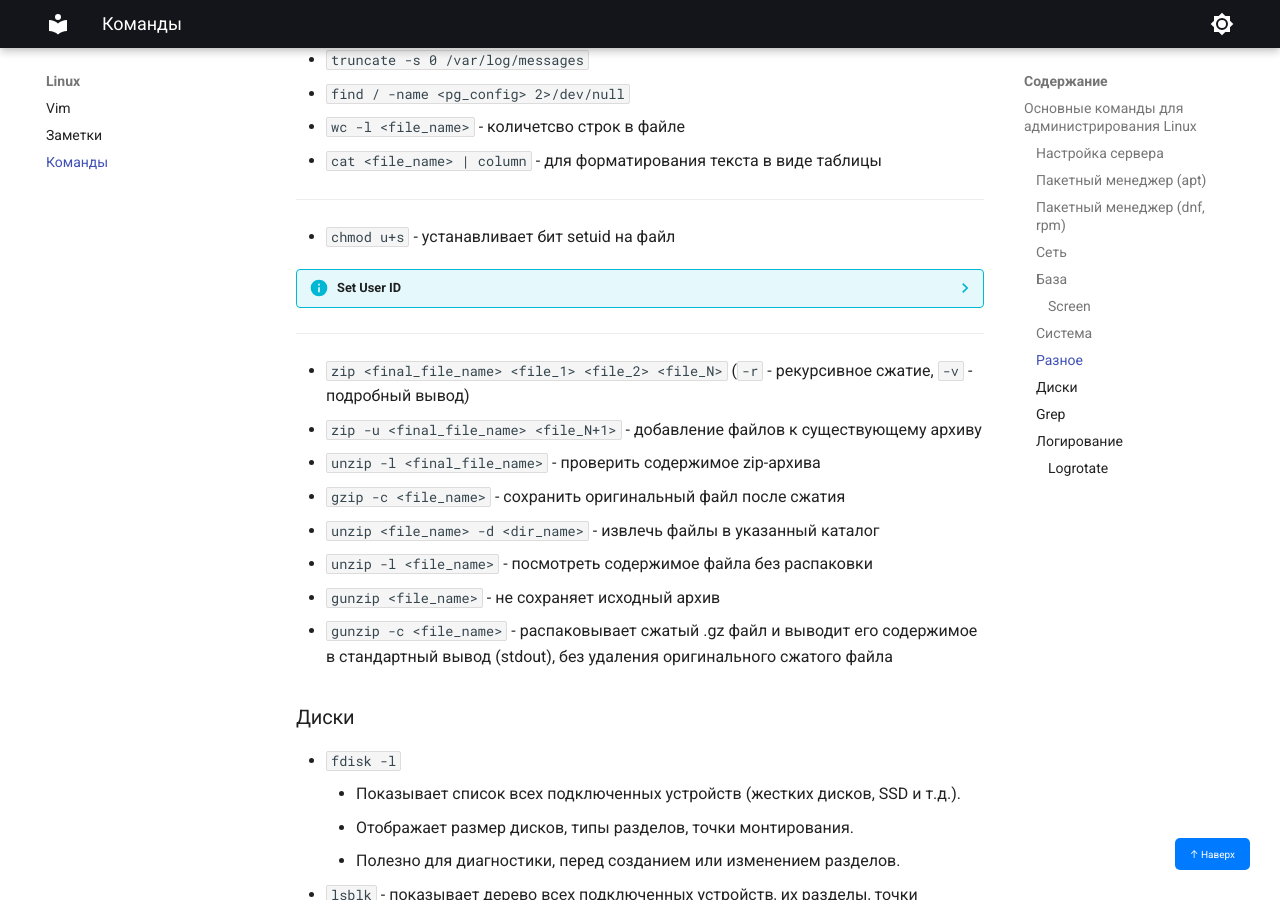
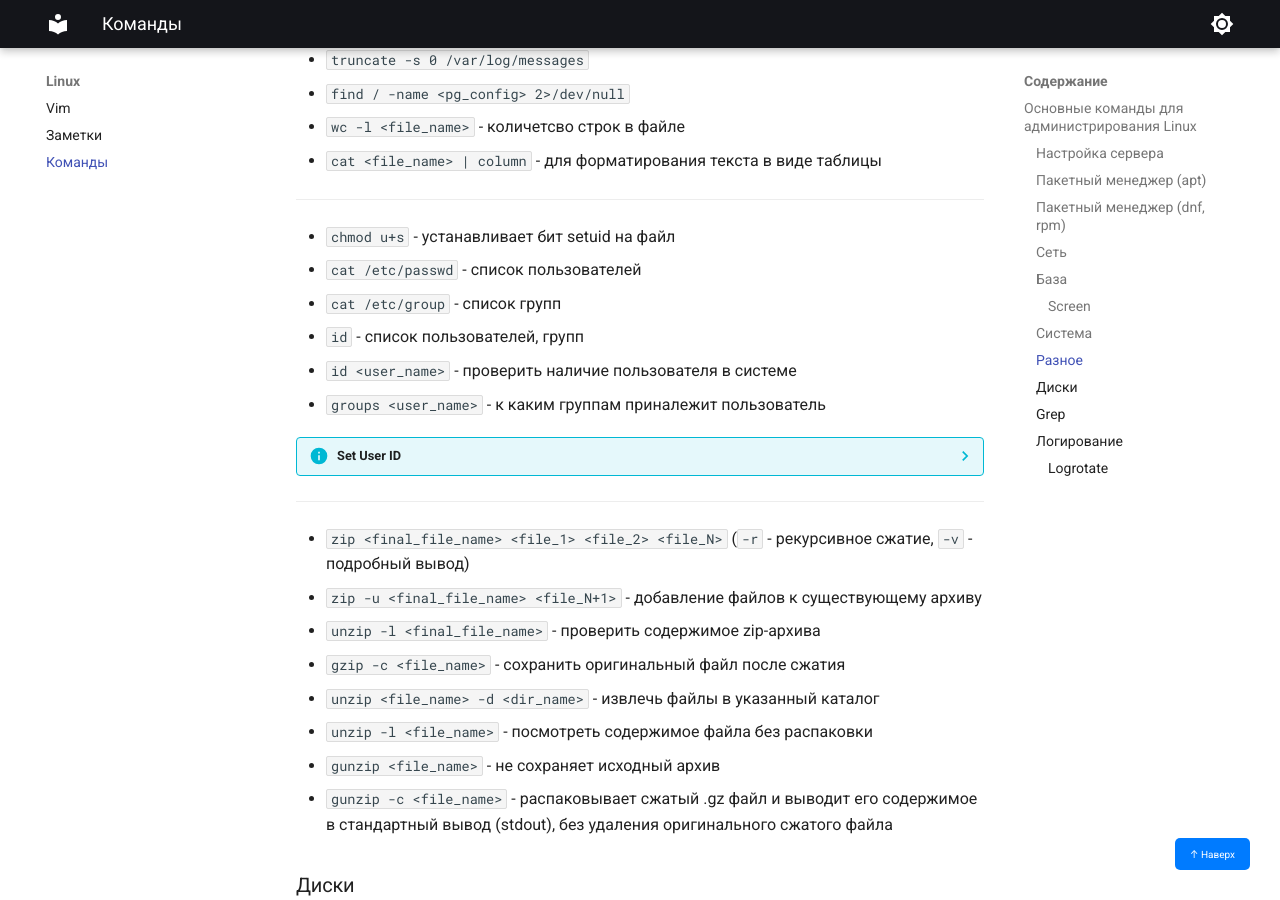
Before and after one commit to ilyamak04/wiki, an MkDocs documentation site: the page built from docs/linux/Команды.md, in a window 1280 px wide and 900 px high, scrolled down 9264 px. Built offline with MkDocs 1.6.1 and Material for MkDocs 9.7.7, drawn with Linux system fonts in a browser that asks for light colours.

Commit message:
ADD linux commands

```diff
--- a/docs/linux/Команды.md
+++ b/docs/linux/Команды.md
@@ -308,6 +308,11 @@
 ---
 
 - `chmod u+s` - устанавливает бит setuid на файл
+- `cat /etc/passwd` - список пользователей
+- `cat /etc/group` - список групп
+- `id` - список пользователей, групп
+- `id <user_name>` - проверить наличие пользователя в системе
+- `groups <user_name>` - к каким группам приналежит пользователь
 
 ??? info "Set User ID"
     setuid (Set User ID) — это специальный бит прав доступа в Unix/Linux, который позволяет исполняемому файлу запускаться с привилегиями владельца файла, а не пользователя, который его запускает
```
